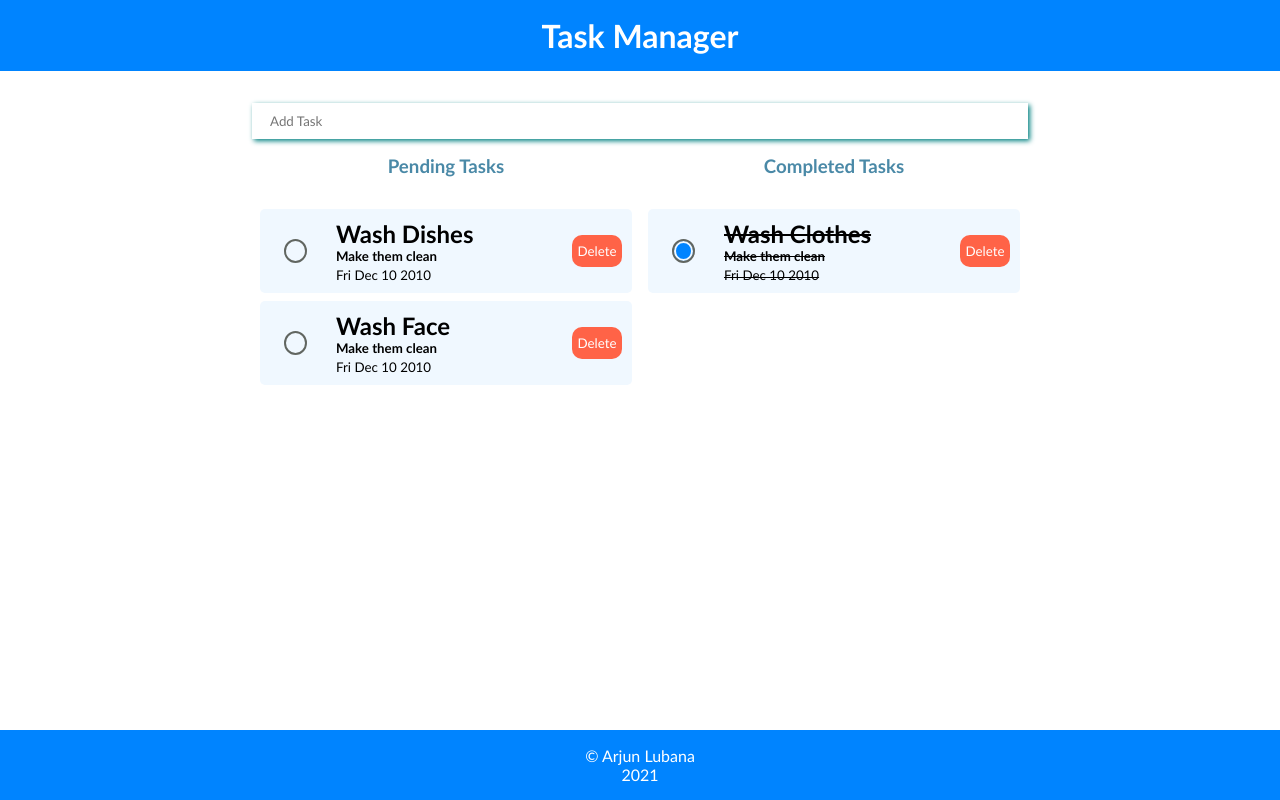
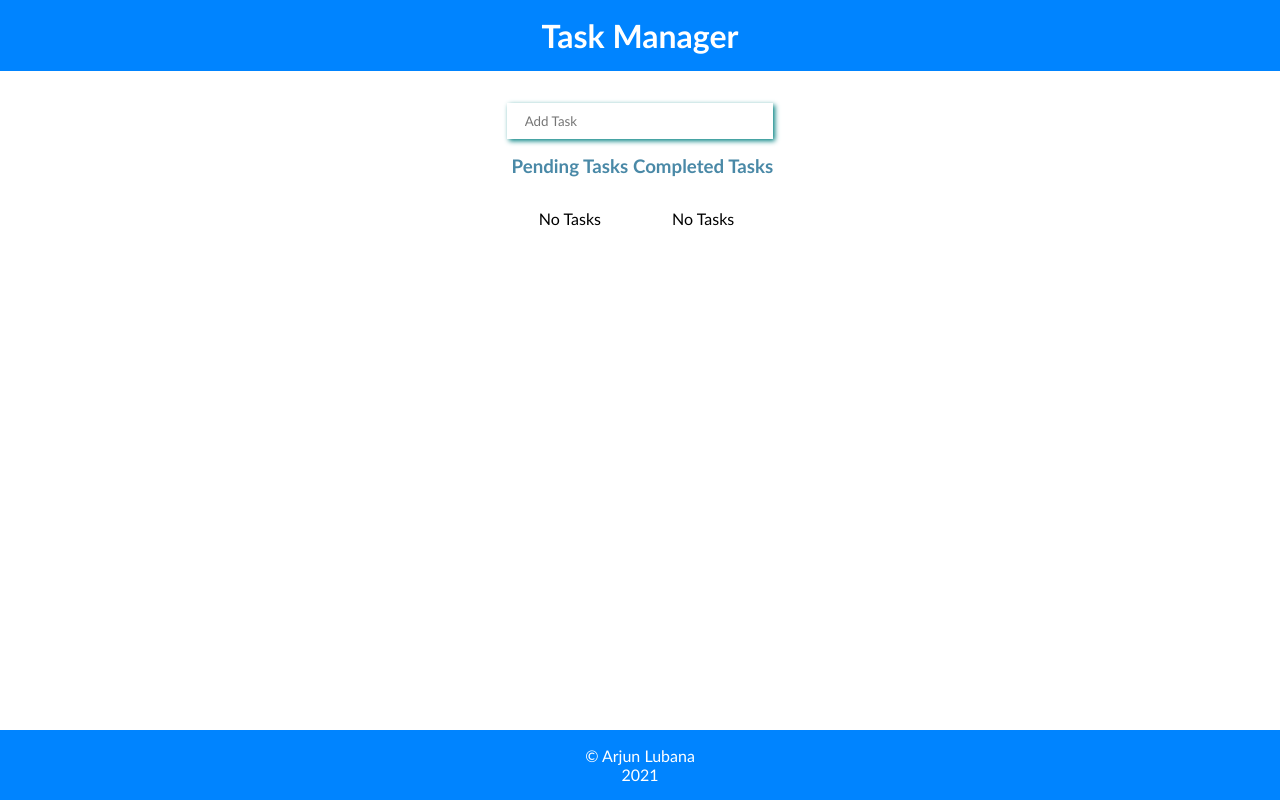
Before and after one commit to arjunlubana/react-task-manager, a React (Create React App) app: page / in a window 1280 px wide. Built offline with nearby package versions, Linux system fonts and the light colour scheme.

Commit message:
Added CRUD operations to indexedDB for offline usage

```diff
--- a/package.json
+++ b/package.json
@@ -6,10 +6,12 @@
     "@testing-library/jest-dom": "^5.11.4",
     "@testing-library/react": "^11.1.0",
     "@testing-library/user-event": "^12.1.10",
+    "localforage": "^1.10.0",
     "react": "^17.0.2",
     "react-dom": "^17.0.2",
     "react-router-dom": "^6.0.2",
     "react-scripts": "4.0.3",
+    "uuid": "^8.3.2",
     "web-vitals": "^1.0.1"
   },
   "scripts": {
--- a/src/components/AddTask.js
+++ b/src/components/AddTask.js
@@ -1,35 +1,37 @@
-import { useState } from 'react'
+import { useState } from "react";
+import { v4 as genId } from "uuid";
 
 export default function AddTask({ onSubmit }) {
-
-    const [task, setTask] = useState(
-        {
-            id: 10,
+  const [task, setTask] = useState({
+    id: genId(),
     title: "",
-            description: "",
     completed: false,
-            date: new Date().toDateString()
-        }
-    )
+    date: new Date().toDateString(),
+  });
   const handleChange = (event) => {
-        const target = event.target
-        const value = target.type === 'checkbox' ? target.checked : target.value
-        const name = target.name
-        setTask(
-            { ...task, [name]: value }
-        )
-    }
+    const target = event.target;
+    const value = target.type === "checkbox" ? target.checked : target.value;
+    const name = target.name;
+    setTask({ ...task, [name]: value });
+  };
 
   const handleSubmit = (event) => {
-        event.preventDefault()
-        setTask(
-            { ...task, title: "", description: "" }
-        )
-        onSubmit(task)
-    }
+    event.preventDefault();
+    setTask({ ...task, id: genId(), title: "" });
+    onSubmit(task);
+  };
   return (
     <form className="task-form">
-            <input className="form-input" name="title" htmlFor="Title" type="text" onChange={handleChange} value={task.title} onBlur={handleSubmit} placeholder="Add Task"/>
+      <input
+        className="form-input"
+        name="title"
+        htmlFor="Title"
+        type="text"
+        onChange={handleChange}
+        value={task.title}
+        onBlur={handleSubmit}
+        placeholder="Add Task"
+      />
     </form>
-    )
+  );
 }
--- a/src/components/Task.js
+++ b/src/components/Task.js
@@ -6,7 +6,6 @@ export default function Task({ task, onDelete, onComplete }) {
 
             <div className={task.completed === true ? "task task-click": "task" }>
                 <h2>{task.title}</h2>
-                <h5>{task.description}</h5>
                 <small>{task.date}</small>
             </div>
             <button className="btn btn-delete" onClick={() => onDelete(task.id)}>Delete</button>
--- a/src/components/TasksManager.js
+++ b/src/components/TasksManager.js
@@ -1,35 +1,23 @@
-import { useState } from "react";
+import { useState, useEffect } from "react";
+import { addTaskLocal, getTasksLocal, deleteTaskLocal, editTaskLocal } from "../models/data";
 
 export default function TasksManager({ render }) {
-  const [tasks, setTasks] = useState([
-    {
-      id: 1,
-      title: "Wash Dishes",
-      description: "Make them clean",
-      completed: false,
-      date: new Date(2010, 11, 10).toDateString(),
-    },
-    {
-      id: 2,
-      title: "Wash Clothes",
-      description: "Make them clean",
-      completed: true,
-      date: new Date(2010, 11, 10).toDateString(),
-    },
-    {
-      id: 3,
-      title: "Wash Face",
-      description: "Make them clean",
-      completed: false,
-      date: new Date(2010, 11, 10).toDateString(),
-    },
-  ]);
+
+  const [tasks, setTasks] = useState([]);
+
+  useEffect(() => {
+    getTasksLocal.then((data) => {
+      setTasks(data)
+    })
+  })
 
   const addTask = (task) => {
+    addTaskLocal(task);
     setTasks([task, ...tasks]);
   };
 
   const deleteTask = (id) => {
+    deleteTaskLocal(id)
     setTasks(
       tasks.filter((task) => {
         return task.id !== id;
@@ -49,5 +37,9 @@ export default function TasksManager({ render }) {
 
   const method = { addTask, deleteTask, completeTask };
 
+  // Using render props to render the following dynamically:
+  // - AddTask form,
+  // - Pending tasks and
+  // - Completed tasks
   return render(tasks, method);
 }
--- /dev/null
+++ b/src/models/data.js
@@ -0,0 +1,55 @@
+import localforage from "localforage";
+var data = [];
+
+const tasks_store = localforage.createInstance({
+  name: "tasks",
+  storeName: "tasks",
+  description: "A set of tasks to be done",
+});
+
+export const getTasksLocal = tasks_store
+  .iterate((value, key, iterationNumber) => {
+    data.push(value);
+  })
+  .then(() => {
+    return data;
+  })
+  .catch((err) => {
+    console.log(err);
+  });
+
+export function addTaskLocal(task) {
+  tasks_store
+    .setItem(task.id, task)
+    .then(() => {
+      console.log(`Task ${task.id} saved`);
+    })
+    .catch((err) => console.error(err));
+}
+
+export function getTaskLocal(id) {
+  tasks_store
+    .getItem(id)
+    .then((value) => {
+      return value;
+    })
+    .catch((err) => console.error(err));
+}
+
+export const deleteTaskLocal = (id) => {
+  tasks_store
+    .removeItem(id)
+    .then(() => {})
+    .catch((err) => console.log(err));
+};
+
+export const editTaskLocal = (id) => {
+  tasks_store
+    .key(id)
+    .then(function (keyName) {
+      console.log(keyName);
+    })
+    .catch(function (err) {
+      console.log(err);
+    });
+};
```
Also changed, not shown: src/index.css (deleted, +0 -13 lines), src/components/PendingTasks.js (line endings or trailing spaces), 1 other file (tests, documents, lock files or other folders). Lines whose indentation alone changed are shown as unchanged.
